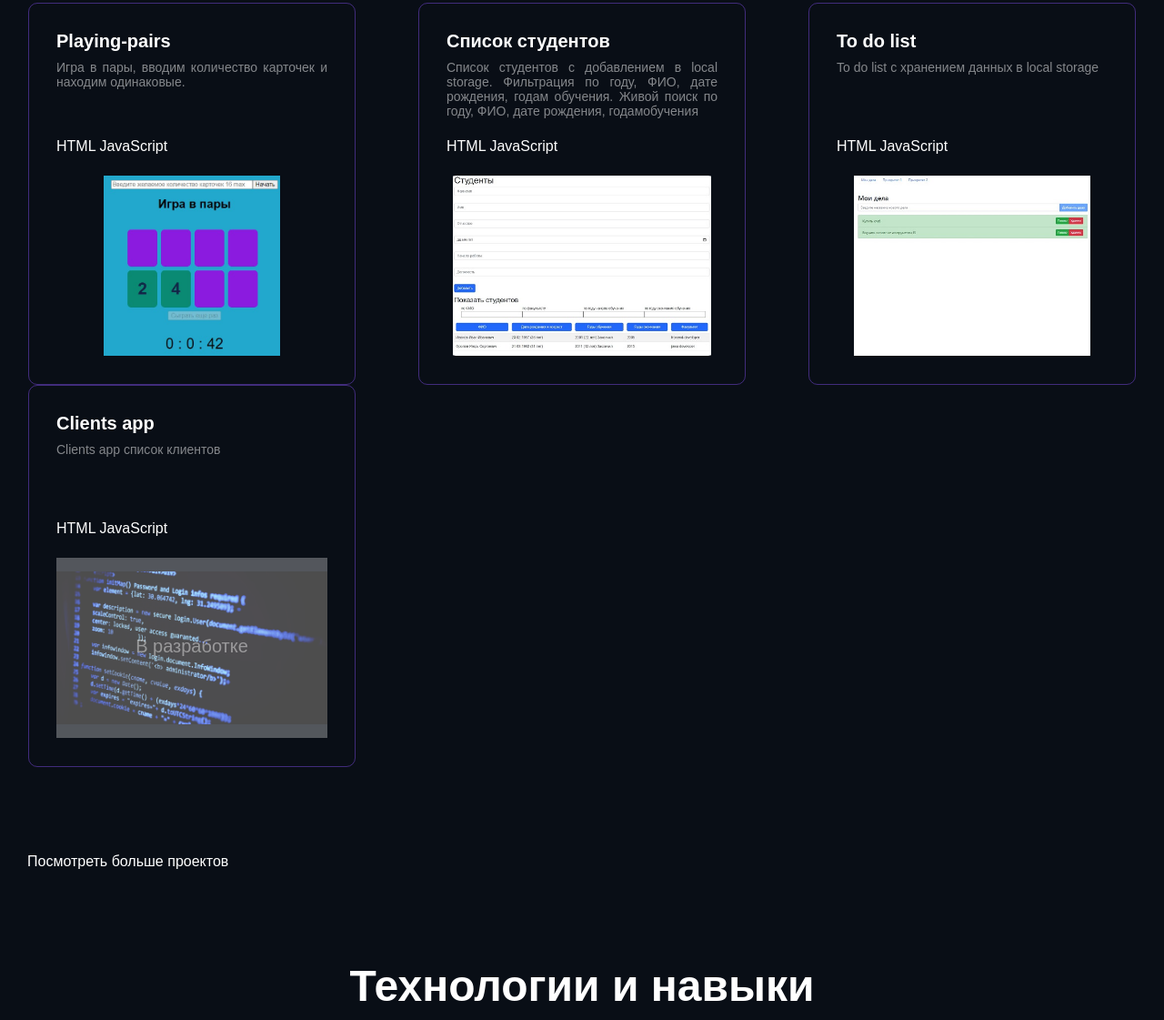
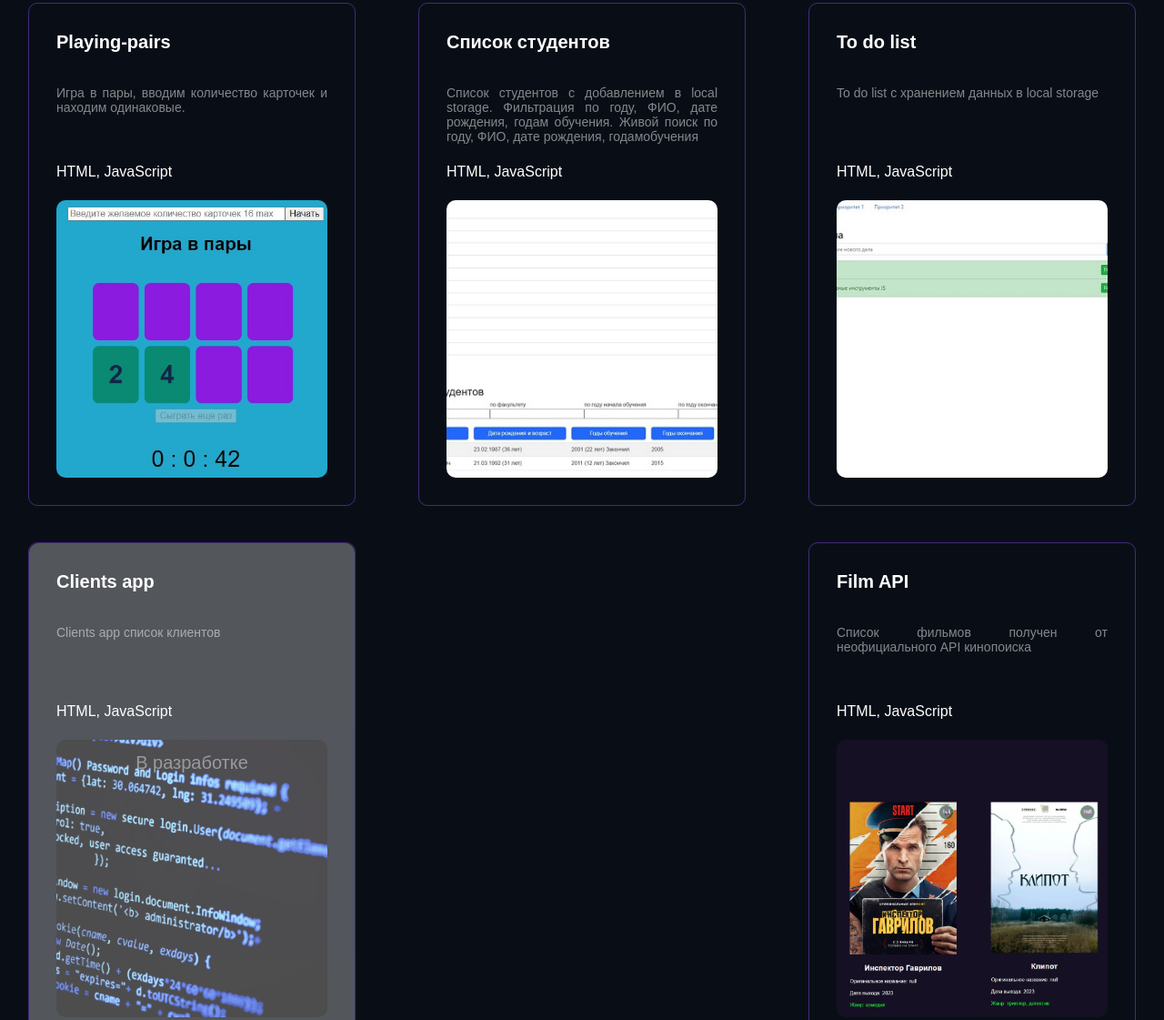
Before and after one commit to developav/dev, a website: page src/index.html in a window 1280 px wide. Shown: the part 1488-2609 px from the top of the page at 91% size. Drawn offline with Linux system fonts and the light colour scheme; files that its build step writes are made by us from their sources; files whose address does not match are found by name; a web font is replaced by a local one.

Commit message:
add new project to card js

```diff
--- a/src/css/_about.scss
+++ b/src/css/_about.scss
@@ -86,10 +86,13 @@
             }
         }
         &-card {
+            position: relative;
             display: flex;
             flex-direction: column;
             align-items: stretch;
             justify-content: flex-start;
+            margin-bottom: 40px;
+            min-height: 553px;
             padding: 30px 30px;
             max-width: 360px;
             border: 1px solid rgba(123, 74, 226, 0.5);
@@ -111,16 +114,16 @@
             }
             &-links {
                 width: 300px;
-                height: 200px;
+                height: 60px;
                 align-self: center;
                 border: 1px solid transparent;
                 border-radius: 10px;
             }
             &-img {
                 width: 100%;
-                object-fit: contain;
-                    height: 100%;
-                    border-radius: 10px;
+                object-fit: cover;
+                min-height: 62%;
+                border-radius: 10px;
             }
         }
     }
@@ -135,11 +138,12 @@
         vertical-align: text-bottom;
         background-color: rgba(255, 255, 255, 0.5);
         font-size: 20px;
-        padding-top: 86px;
+        padding-top: 230px;
         color: #ffffff;
         opacity: 0.6;
         width: 100%;
         height: 100%;
+        border-radius: 10px;
     }
 
 }
--- a/src/index.html
+++ b/src/index.html
@@ -67,24 +67,6 @@
                 </div>
             </div>
         </section>
-        <!-- <section class="experiense">
-            <div class="container">
-                <div class="experiense__block">
-                    <div class="experiense__block-prof">
-                        <div class="experiense__block-card">
-                            <svg class="experiense__block-svg"><use xlink:href="#CodeIcon"></use></svg>
-                            <span class="experiense__block-card-descr">2 года практики</span>
-                            <h2 class="experiense__block-card-heading">Разработчик</h2>
-                        </div>
-						<div class="experiense__block-card">
-							<svg class="experiense__block-svg"><use xlink:href="#CodeIcon"></use></svg>
-							<span class="experiense__block-card-descr">2 года практики</span>
-							<h2 class="experiense__block-card-heading">Разработчик</h2>
-						</div>
-                    </div>
-                </div>
-            </div>
-        </section> -->
 		<section class="about">
 			<div class="container">
 				<div class="about__block">
@@ -111,49 +93,60 @@
 				</div>
 				<div class="about__project-tabs-container about__project-tabs-container-active" data-target="1">
 					<article class="about__project-card">
+						<a href="https://developav.github.io/playing-pairs/" class="about__project-card-links">
 							<h3 class="about__project-card-heading">Playing-pairs</h3>
+						</a>
 						<p class="about__project-card-text">Игра в пары, вводим количество карточек и находим одинаковые.</p>
 						<div class="about__project-card-group">
-							<span class="about__project-card-lang">HTML</span>
+							<span class="about__project-card-lang">HTML, </span>
 							<span class="about__project-card-lang">JavaScript</span>
 						</div>
-						<a href="https://developav.github.io/playing-pairs/" class="about__project-card-links">
 						<img class="about__project-card-img" src="images/playpars.jpg" alt="">
-						</a>
 					</article>
 					<article class="about__project-card">
+						<a href="https://developav.github.io/studentList/" class="about__project-card-links">
 							<h3 class="about__project-card-heading">Список студентов</h3>
+						</a>
 						<p class="about__project-card-text">Список студентов с добавлением в local storage. Фильтрация по году, ФИО, дате рождения, годам обучения. Живой поиск по году, ФИО, дате рождения, годамобучения</p>
 						<div class="about__project-card-group">
-							<span class="about__project-card-lang">HTML</span>
+							<span class="about__project-card-lang">HTML, </span>
 							<span class="about__project-card-lang">JavaScript</span>
 						</div>
-						<a href="https://developav.github.io/studentList/" class="about__project-card-links">
 						<img class="about__project-card-img" src="images/stud.jpg" alt="">
-						</a>
 					</article>
 					<article class="about__project-card">
+						<a href="https://developav.github.io/doList/index.html" target="_blank" class="about__project-card-links">
 							<h3 class="about__project-card-heading">To do list</h3>
+						</a>
 						<p class="about__project-card-text">To do list с хранением данных в local storage</p>
 						<div class="about__project-card-group">
-							<span class="about__project-card-lang">HTML</span>
+							<span class="about__project-card-lang">HTML, </span>
 							<span class="about__project-card-lang">JavaScript</span>
 						</div>
-						<a href="https://developav.github.io/doList/index.html" class="about__project-card-links">
 						<img class="about__project-card-img" src="images/todo.jpg" alt="">
-						</a>
 					</article>
 					<article class="about__project-card">
+						<a href="#" class="about__project-card-links about__develop">
 							<h3 class="about__project-card-heading">Clients app</h3>
+						</a>
 						<p class="about__project-card-text">Clients app список клиентов</p>
 						<div class="about__project-card-group">
-							<span class="about__project-card-lang">HTML</span>
+							<span class="about__project-card-lang">HTML, </span>
 							<span class="about__project-card-lang">JavaScript</span>
 						</div>
-						<a href="#" class="about__project-card-links about__develop">
 						<img class="about__project-card-img " src="images/opps.jpg" alt="">
 						<div class="about__dev-opas">В разработке</div>
+					</article>
+					<article class="about__project-card">
+						<a href="https://developav.github.io/filmAPI/" target="_blank" class="about__project-card-links about__develop">
+							<h3 class="about__project-card-heading">Film API</h3>
 						</a>
+						<p class="about__project-card-text">Список фильмов получен от неофициального API кинопоиска</p>
+						<div class="about__project-card-group">
+							<span class="about__project-card-lang">HTML, </span>
+							<span class="about__project-card-lang">JavaScript</span>
+						</div>
+						<img class="about__project-card-img " src="images/api.jpg" alt="">
 					</article>
 				</div>
 				<div class="about__project-tabs-container" data-target="2">
```
Also changed, not shown: src/css/style.css, src/img/api.jpg (added), 1 other file. Lines whose indentation alone changed are shown as unchanged.
